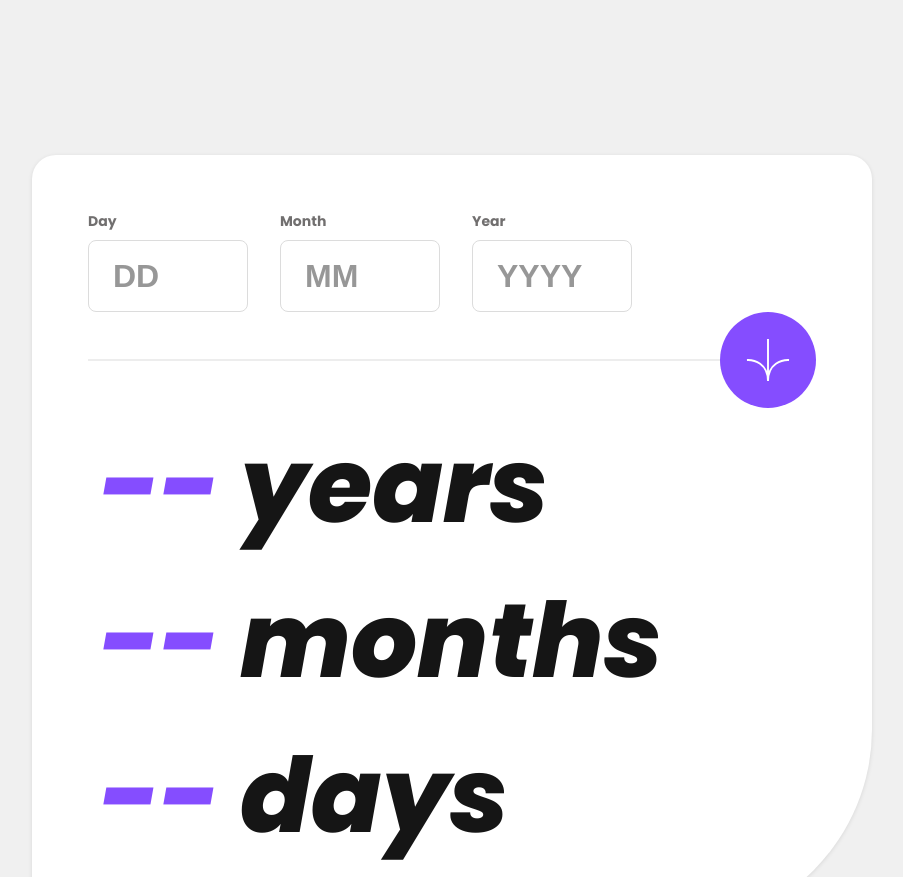
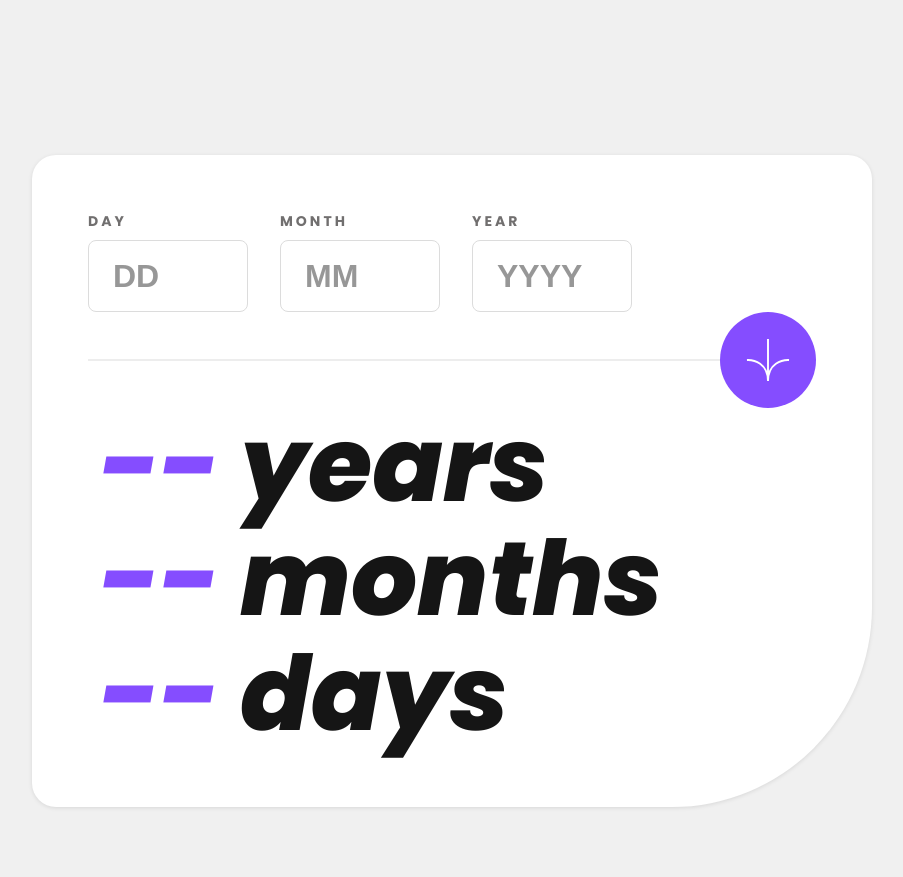
Before and after one commit to ionStici/age-calculator-app, a website built with Vite: page index.html in a window 1280 px wide. Shown: the top 877 px of the page, without its empty margins (188-1091 px from the left). Built offline with nearby package versions, Linux system fonts and the light colour scheme.

Commit message:
Fix CSS text line-height & Update README & Add 'gh-pages' dev dependency

```diff
--- a/package.json
+++ b/package.json
@@ -8,7 +8,9 @@
   "scripts": {
     "dev": "vite",
     "build": "vite build",
-    "preview": "vite preview"
+    "preview": "vite preview",
+    "predeploy": "npm run build",
+    "deploy": "gh-pages -d dist"
   },
   "author": "Ion Stici",
   "license": "MIT",
@@ -23,6 +25,7 @@
   "devDependencies": {
     "@eslint/js": "^9.1.1",
     "eslint": "^9.1.1",
+    "gh-pages": "^6.1.1",
     "globals": "^15.0.0",
     "vite": "^5.2.0"
   }
--- a/src/styles.css
+++ b/src/styles.css
@@ -114,6 +114,8 @@ main {
   font-size: 1.2rem;
   font-weight: bold;
   margin-bottom: 0.4rem;
+  text-transform: uppercase;
+  letter-spacing: 3px;
 }
 
 .form__input {
@@ -207,6 +209,7 @@ main {
   font-weight: 800;
   font-style: italic;
   position: relative;
+  line-height: 110%;
 }
 
 .output__number {
```
Also changed, not shown: README.md, 1 other file.
